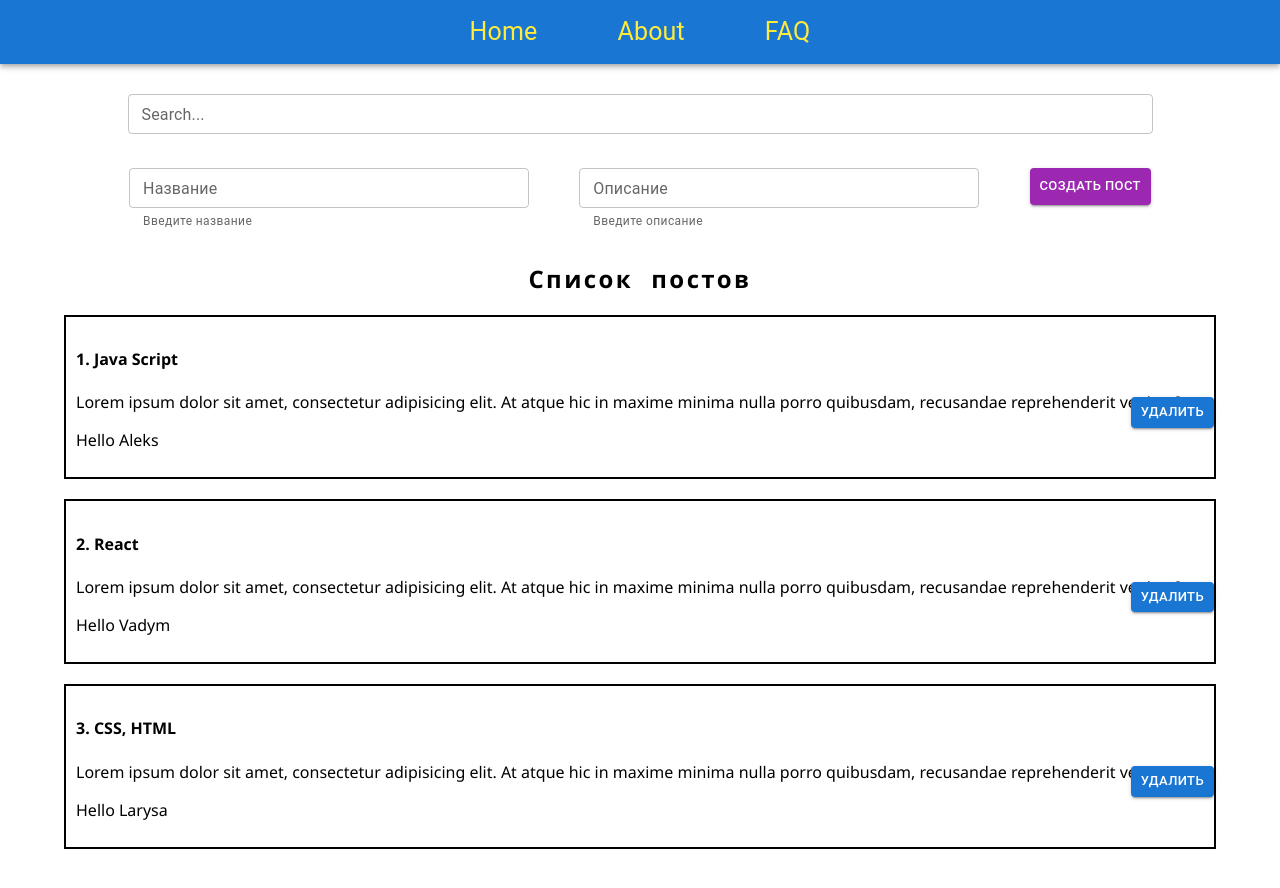
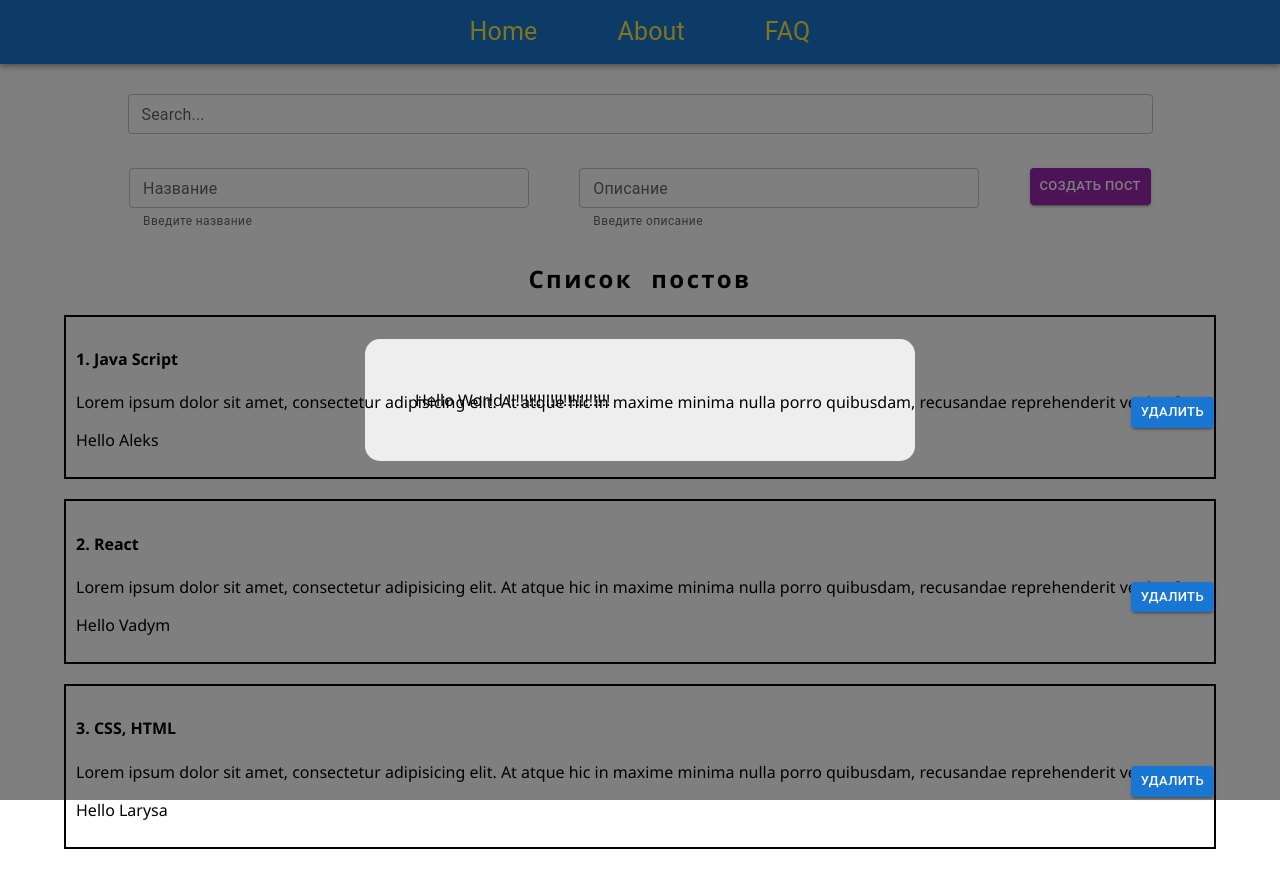
Before and after one commit to shpaksasha/NewProject, a React (Create React App) app: page / in a window 1280 px wide. Shown: the top 888 px of the page. Built offline with nearby package versions, Linux system fonts and the light colour scheme.

Commit message:
add component ModalWindow, add styles

```diff
--- a/src/components/ModalWindow/window.js
+++ b/src/components/ModalWindow/window.js
@@ -1,11 +1,41 @@
 import React from 'react';
+import {makeStyles} from "@mui/styles";
 
-const Window = () => {
+const useStyles = makeStyles(theme => ({
+    myModal: {
+        position: 'fixed',
+        display: 'none',
+        top: 0,
+        bottom: 0,
+        left: 0,
+        right: 0,
+        backgroundColor: 'rgba(0, 0, 0, 0.5)',
+        // backgroundColor: 'black',
+        // opacity: 0.5
+    },
+    modalActive: {
+        display: 'flex',
+        justifyContent: 'center',
+        alignItems: 'center'
+    },
+    modalContent: {
+        backgroundColor: '#eeeeee',
+        padding: '50px',
+        borderRadius: '15px',
+        minWidth: '450px'
+    }
+}))
+
+const ModalWindow = ({children}) => {
+    const classes = useStyles()
+
     return (
-        <div>
-
+        <div className={`${classes.myModal} ${classes.modalActive}`}>
+            <div className={classes.modalContent}>
+                {children}
+            </div>
         </div>
     );
 };
 
-export default Window;
+export default ModalWindow;
--- a/src/pages/Home/home.js
+++ b/src/pages/Home/home.js
@@ -3,8 +3,10 @@ import {Post} from "../../components/Post/post";
 import PostForm from "../../components/FormPost/postForm";
 import {makeStyles} from "@mui/styles";
 import {TextField} from "@mui/material";
+import ModalWindow from "../../components/ModalWindow/window";
 
-const useStyles = makeStyles(htem => ({
+
+const useStyles = makeStyles(theme => ({
     heading: {
         textAlign: 'center',
         fontFamily: 'Regular 400',
@@ -30,7 +32,7 @@ const Home = () => {
         {id: 3, title: 'CSS, HTML', denotation: 'Hello Larysa'},
     ])
 
-    const [searchQuery, setSearch] = useState()
+    const [search, setSearch] = useState('')
 
     const createPost = (newPost) => {
         setPost([...posts, newPost])
@@ -40,22 +42,25 @@ const Home = () => {
     }
 
     return (
+
         <div>
             <div className={classes.root}>
                 <TextField
                     className={classes.field}
                     helperText
                     size="small"
-                value={searchQuery}
+                    value={search}
                     onChange={event => setSearch(event.target.value)}
                     id='1'
                     label="Search..."
-                multiline
-            />
+                    multiline/>
             </div>
 
             <PostForm create={createPost}/>
-
+            <ModalWindow>
+                Hello World !!!!!!!!!!!!!!!!!!!!!!!!
+            </ModalWindow>
+            <div>
                 {posts.length !== 0
                     ? <div>
                         <h2 className={classes.heading}>Список постов</h2>
@@ -66,6 +71,7 @@ const Home = () => {
                     : <h2 className={classes.heading}>Посты не найдены</h2>
                 }
             </div>
+        </div>
     )
 };
 
```
Lines whose indentation alone changed are shown as unchanged.
